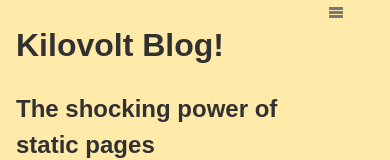
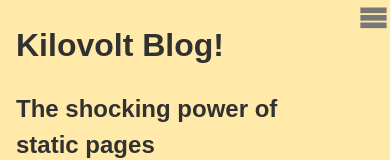
Before and after one commit to YvonneHayes/301Blog, a plain HTML site: page Randy/starter-code/index.html in a window 390 px wide. Shown: the top 160 px of the page. Drawn offline with nearby package versions, Linux system fonts and the light colour scheme; files whose address does not match are found by name.

Commit message:
added hamburger styles

```diff
--- a/Randy/starter-code/styles/modules.css
+++ b/Randy/starter-code/styles/modules.css
@@ -8,9 +8,11 @@
   padding: 0 0 .2em 1em;
 }
 
-/* TODO: Add styles for the icon-menu class. It should be bigger, and off to the right. */
+/* Done: Add styles for the icon-menu class. It should be bigger, and off to the right. */
 .icon-menu {
-
+  float: right;
+  font-size: 30px;
+  color: green;
 }
 
 .main-nav {
```
